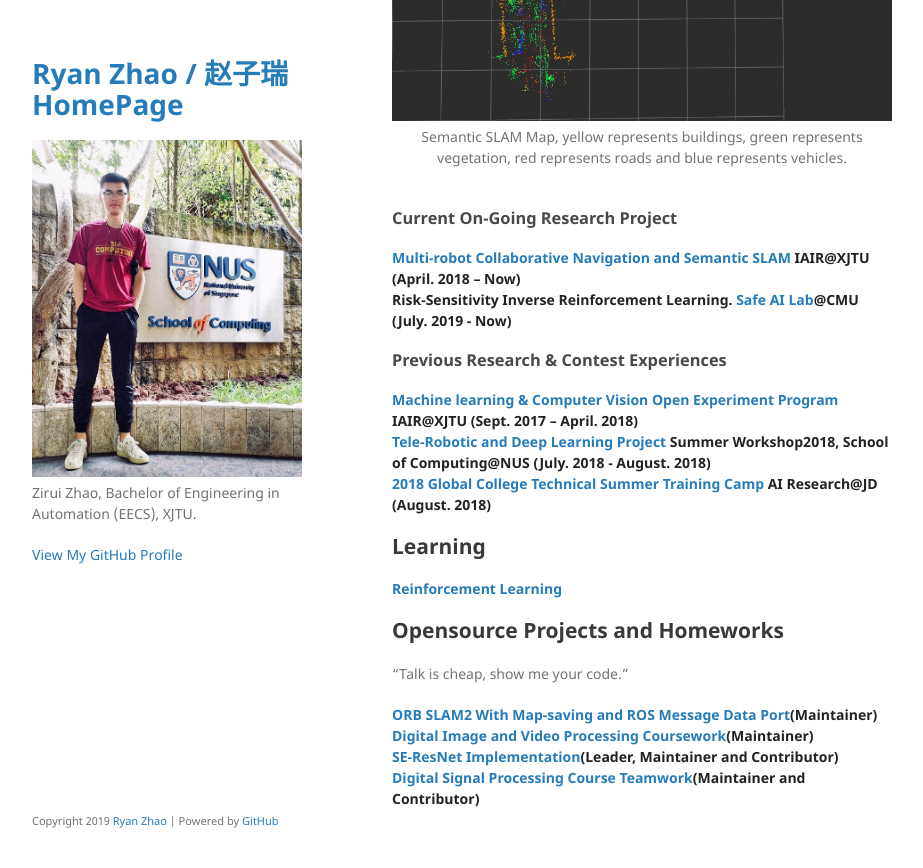
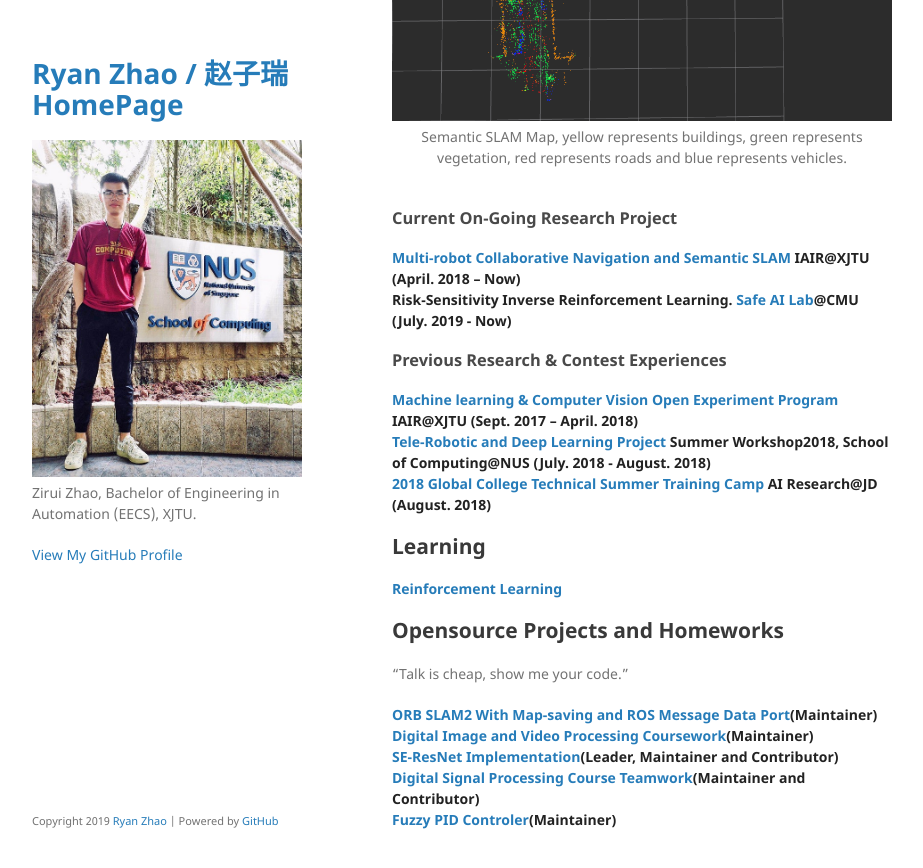
Before and after one commit to 1989Ryan/1989Ryan.github.io, a Jekyll site: the page built from index.md, in a window 1280 px wide and 900 px high, scrolled down 1631 px. Shown: the top 868 px of the window, without its empty margins (178-1101 px from the left). Built offline with Jekyll 4.4.1, drawn with Linux system fonts in a browser that asks for light colours; our own code applies the rules of GitHub Pages for plain Markdown files.

Commit message:
Update index.md

```diff
--- a/index.md
+++ b/index.md
@@ -59,3 +59,4 @@ I have several experiences in robotic SLAM, Machine Learning and Computer Vision
 **[Digital Image and Video Processing Coursework](https://1989ryan.github.io/DIPhw/diphw.html)(Maintainer)**<br/>
 **[SE-ResNet Implementation](https://1989Ryan.github.io/SENET/senet.html)(Leader, Maintainer and Contributor)**<br/>
 **[Digital Signal Processing Course Teamwork](https://github.com/AlbertYoung0112/DigitalSpeechRecognition)(Maintainer and Contributor)**<br/>
+**[Fuzzy PID Controler](https://github.com/1989Ryan/Fuzzy-Control-Project)(Maintainer)**<br/>
```
